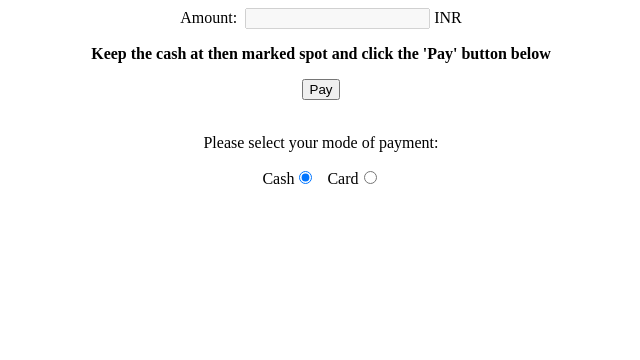
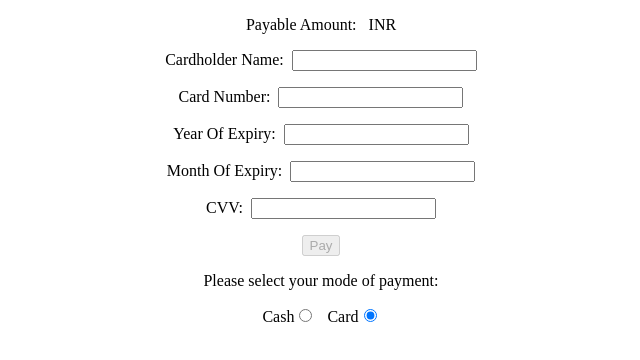
Before and after one commit to official-pac/smart-vision, an Angular app: page /payment in a window 1280 px wide. Shown: the top 360 px of the page, without its empty margins (319-959 px from the left). Built offline with nearby package versions, Linux system fonts and the light colour scheme.

Commit message:
added functionality of card payment

```diff
--- /dev/null
+++ b/src/app/components/payment-card/payment-card.component.html
@@ -0,0 +1,31 @@
+<div style="text-align: center; margin: 1em;">
+    <div>
+        <label for="cardHolderName">Payable Amount:</label>&nbsp; {{payableAmount | number: '1.2-2'}}&nbsp;INR
+    </div>
+    <form [formGroup]="form" novalidate>
+        <div style="margin-top: 1em;">
+            <label for="cardHolderName">Cardholder Name:</label>&nbsp;
+            <input type="text" formControlName="cardHolderName" appUpperCase>
+        </div>
+        <div style="margin-top: 1em;">
+            <label for="cardNumber">Card Number:</label>&nbsp;
+            <input type="number" formControlName="cardNumber">
+        </div>
+        <div style="margin-top: 1em;">
+            <label for="yearOfExpiry">Year Of Expiry:</label>&nbsp;
+            <input type="number" formControlName="yearOfExpiry" maxlength=2>
+        </div>
+        <div style="margin-top: 1em;">
+            <label for="monthOfExpiry">Month Of Expiry:</label>&nbsp;
+            <input type="number" formControlName="monthOfExpiry" maxlength=2>
+        </div>
+        <div style="margin-top: 1em;">
+            <label for="cvv">CVV:</label>&nbsp;
+            <input type="number" formControlName="cvv" maxlength="3">
+        </div>
+        <div *ngIf="!isProcessing" style="margin-top: 1em;">
+            <button type="button" (click)="makePayment()" [disabled]="this.form.invalid">Pay</button>
+        </div>
+        <div *ngIf="isProcessing"><b>Please wait...</b></div>
+    </form>
+</div>
--- /dev/null
+++ b/src/app/components/payment-card/payment-card.component.ts
@@ -0,0 +1,51 @@
+import { Component, EventEmitter, OnInit, Output } from '@angular/core';
+import { CommonModule } from '@angular/common';
+import { FormBuilder, FormGroup, ReactiveFormsModule, Validators } from '@angular/forms';
+import { StorageService } from 'src/app/services/storage.service';
+import { TransactionDetails } from 'src/app/services/interface';
+import { Router } from '@angular/router';
+import { UpperCaseDirective } from 'src/app/directives/upper-case.directive';
+
+@Component({
+  selector: 'app-payment-card',
+  standalone: true,
+  imports: [CommonModule, ReactiveFormsModule, UpperCaseDirective ],
+  templateUrl: './payment-card.component.html',
+  styleUrls: ['./payment-card.component.css'],
+})
+export class PaymentCardComponent implements OnInit {
+
+  form!: FormGroup;
+  isProcessing!: boolean;
+  payableAmount!: number;
+  @Output() complete = new EventEmitter<TransactionDetails>();
+  constructor(private fb: FormBuilder, private storageService: StorageService, private router: Router) { }
+
+  ngOnInit(): void {
+    this.initForm();
+    this.isProcessing = false;
+    this.payableAmount = this.storageService.slotDetails?.charge;
+  }
+
+  private initForm(): void {
+    this.form = this.fb.group({
+      cardNumber: ['', [Validators.required, Validators.minLength(16)]],
+      cardHolderName: ['', [Validators.required, Validators.minLength(2)]],
+      yearOfExpiry: ['', [Validators.required, Validators.maxLength(2), Validators.minLength(2)]],
+      monthOfExpiry: ['', [Validators.required, Validators.maxLength(2), Validators.minLength(2)]],
+      cvv: [null, [Validators.required, Validators.maxLength(3)]]
+    });
+  }
+
+  makePayment() {
+    try {
+      if (this.form.invalid) return;
+      this.isProcessing = true;
+      setTimeout(() => {
+        this.storageService.transactionTime = Date.now();
+        this.router.navigate(['receipt']);
+      }, 3000);
+    } catch (error) { console.log(error); }
+  }
+
+}
--- a/src/app/components/payments/payments.component.html
+++ b/src/app/components/payments/payments.component.html
@@ -12,12 +12,14 @@
         <div *ngIf="isProcessing"><b>Please wait...</b></div>
         <br />
     </ng-template>
-    <ng-template #card>Card mode</ng-template>
+    <ng-template #card>
+        <app-payment-card></app-payment-card>
+    </ng-template>
     <div style="align-items: end;">
         <p>Please select your mode of payment:</p>
         <label for="cash">Cash</label>
-        <input type="radio" id="cash" name="paymentMode" value="1" [formControl]="paymentMode" (change)="setMode(1)">&nbsp;&nbsp;
+        <input type="radio" id="cash" name="paymentMode" value="1" [formControl]="paymentMode" (change)="setMode()">&nbsp;&nbsp;
         <label for="card">Card</label>
-        <input type="radio" id="card" name="paymentMode" value="2" [formControl]="paymentMode" (change)="setMode(2)">
+        <input type="radio" id="card" name="paymentMode" value="2" [formControl]="paymentMode" (change)="setMode()">
     </div>
 </div>
--- a/src/app/components/payments/payments.component.ts
+++ b/src/app/components/payments/payments.component.ts
@@ -1,16 +1,18 @@
-import { AfterViewInit, ChangeDetectorRef, Component, OnInit, TemplateRef, ViewChild, ViewContainerRef } from '@angular/core';
+import { AfterViewInit, ChangeDetectorRef, Component, CUSTOM_ELEMENTS_SCHEMA, OnInit, TemplateRef, ViewChild, ViewContainerRef } from '@angular/core';
 import { CommonModule } from '@angular/common';
 import { FormControl, ReactiveFormsModule, Validators } from '@angular/forms';
 import { StorageService } from 'src/app/services/storage.service';
 import { Router } from '@angular/router';
 import { DataShareService } from 'src/app/services/data-share.service';
+import { PaymentCardComponent } from '../payment-card/payment-card.component';
 
 @Component({
   selector: 'app-payments',
   standalone: true,
-  imports: [CommonModule, ReactiveFormsModule],
+  imports: [CommonModule, ReactiveFormsModule, PaymentCardComponent],
   templateUrl: './payments.component.html',
-  styleUrls: ['./payments.component.css']
+  styleUrls: ['./payments.component.css'],
+  schemas: [CUSTOM_ELEMENTS_SCHEMA]
 })
 export class PaymentsComponent implements OnInit, AfterViewInit {
 
@@ -21,24 +23,25 @@ export class PaymentsComponent implements OnInit, AfterViewInit {
   paymentMode!: FormControl;
   isProcessing = false;
   constructor(private storageService: StorageService, private changeDetectorRef: ChangeDetectorRef,
-    private router: Router, private dataShareService: DataShareService) { }
+    private router: Router) { }
 
   ngOnInit(): void {
     this.initControls();
   }
 
   ngAfterViewInit(): void {
-    this.setMode(1);
+    this.setMode();
   }
 
   private initControls(): void {
     this.amount = new FormControl({ value: this.storageService.slotDetails?.charge, disabled: true }, Validators.required);
-    this.paymentMode = new FormControl('1', [Validators.required]);
+    this.paymentMode = new FormControl("2", [Validators.required]);
   }
 
-  setMode(modeId: number): void {
+  setMode(): void {
+    console.log('value: ', this.paymentMode.value);
     this.container.clear();
-    modeId === 1 ? this.container.createEmbeddedView(this.cashTemplate) : this.container.createEmbeddedView(this.cardTemplate);
+    this.paymentMode.value === "1" ? this.container.createEmbeddedView(this.cashTemplate) : this.container.createEmbeddedView(this.cardTemplate);
     this.changeDetectorRef.detectChanges();
   }
 
--- /dev/null
+++ b/src/app/directives/upper-case.directive.ts
@@ -0,0 +1,17 @@
+import { Directive, ElementRef, HostListener } from '@angular/core';
+
+@Directive({
+  selector: '[appUpperCase]',
+  standalone: true
+})
+export class UpperCaseDirective {
+
+  elementRef: HTMLInputElement = this.el.nativeElement as HTMLInputElement;
+  constructor(private el: ElementRef) { }
+
+  @HostListener('keyup')
+  onChange() {
+    this.elementRef.value = this.elementRef.value.toUpperCase();
+  }
+
+}
--- a/src/app/services/interface.ts
+++ b/src/app/services/interface.ts
@@ -13,3 +13,9 @@ export interface SlotDetails {
     duration: number;
     charge: number;
 }
+
+export interface TransactionDetails {
+    status: string,
+    transactionId: string,
+    dateAndTimeOfTransaction: number
+}
```
Also changed, not shown: src/app/app.module.ts (+6 -2 lines), src/app/components/payment-card/payment-card.component.css (added), 2 other files (tests, documents, lock files or other folders).
